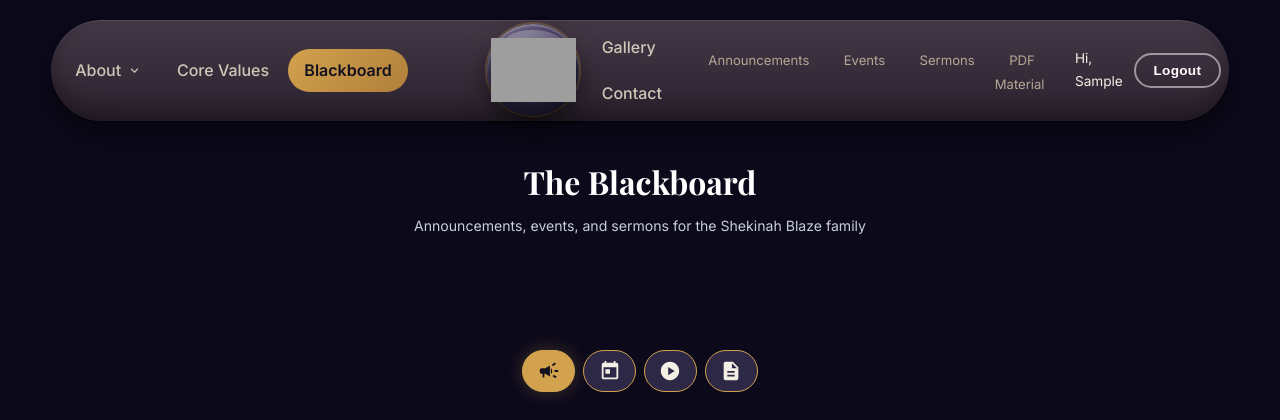
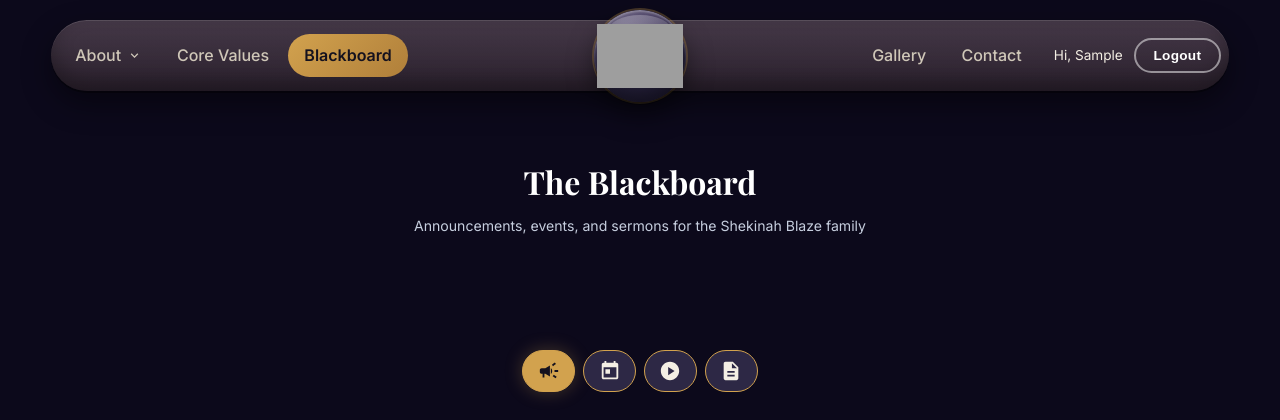
Before and after one commit to Itumeleng06Th0bega06/sboi, a Django app: page /blackboard/ in a window 1280 px wide. Shown: the top 420 px of the page. Run offline with Django 5.2, Linux system fonts and the light colour scheme; the visitor is signed in with stand-in values (Sample User, id 1); data that the repository does not hold is empty; some web fonts are replaced; grey boxes are pictures that could not be loaded.

Commit message:
Remove duplicate Blackboard sub-tabs from the site header
The Blackboard page owns its own icon pill tabs, so the header's text duplicate (Announcements / Events / Sermons / PDF Material) was redundant. Dropped the list and its now-unused .nav-subtabs rule; .nav-subtab stays for the Login link. Cache-bust style.css to v47.

```diff
--- a/static/css/style.css
+++ b/static/css/style.css
@@ -195,7 +195,6 @@ button:focus, a:focus, .btn:focus { outline: none; }
   transition: background 0.15s, color 0.15s;
 }
 .nav-dropdown-menu a:hover { background: linear-gradient(135deg, var(--gold), var(--gold-2)); color: var(--green); }
-.nav-subtabs { display: flex; gap: 0.35rem; list-style: none; }
 .nav-subtab {
   padding: 0.35rem 0.9rem;
   font-size: 0.82rem;
--- a/templates/base.html
+++ b/templates/base.html
@@ -10,7 +10,7 @@
     <link rel="preconnect" href="https://fonts.googleapis.com">
     <link rel="preconnect" href="https://fonts.gstatic.com" crossorigin>
     <link href="https://fonts.googleapis.com/css2?family=Playfair+Display:ital,wght@0,400;0,600;0,700;1,400&family=Inter:wght@300;400;500;600&display=swap" rel="stylesheet">
-  <link rel="stylesheet" href="{% static 'css/style.css' %}?v=46">
+  <link rel="stylesheet" href="{% static 'css/style.css' %}?v=47">
 </head>
 <body class="{% block body_class %}{% endblock %}">
     {% block nav %}
@@ -40,14 +40,6 @@
                     <li><a href="{% url 'gallery:gallery' %}" class="nav-tab{% if request.resolver_match.namespace == 'gallery' %} active{% endif %}">Gallery</a></li>
                     <li><a href="{% url 'contact:contact' %}" class="nav-tab{% if request.resolver_match.namespace == 'contact' %} active{% endif %}">Contact</a></li>
                 </ul>
-                {% if request.resolver_match.namespace == 'blackboard' and request.user.is_authenticated %}
-                <ul class="nav-subtabs">
-                    <li><a href="#panel-announcements" data-pill="announcements" class="nav-subtab">Announcements</a></li>
-                    <li><a href="#panel-events" data-pill="events" class="nav-subtab">Events</a></li>
-                    <li><a href="#panel-sermons" data-pill="sermons" class="nav-subtab">Sermons</a></li>
-                    <li><a href="#panel-materials" data-pill="materials" class="nav-subtab">PDF Material</a></li>
-                </ul>
-                {% endif %}
                 <div class="nav-auth">
                     {% if request.user.is_authenticated %}
                     <span class="nav-user">Hi, {{ request.user.first_name|default:request.user.username }}</span>
```
